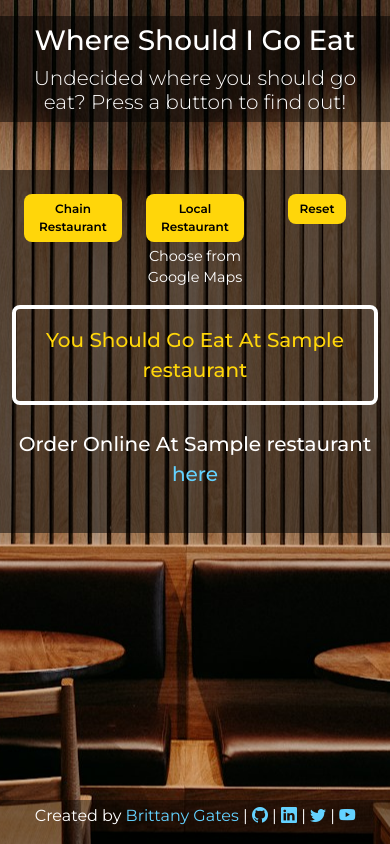
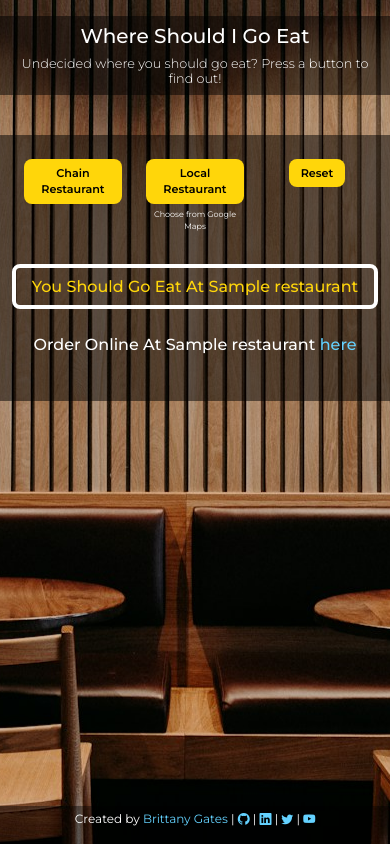
Before and after one commit to BrittanyGates/Where-Should-I-Go-Eat, a Flask app: template templates/index.html in a window 390 px wide. Run offline with Flask 3, Linux system fonts and the light colour scheme; the template is opened without the code that fills it: most values are stand-ins (such as "Sample title", 1, 10 or a date in 2020); parts of the project's set-up code (start-up, migrations or seed data) failed here and were passed over.

Commit message:
May 16 Update
Fixed the ranges of screen sizes for the mobile media queries.

```diff
--- a/static/css/styles.css
+++ b/static/css/styles.css
@@ -58,17 +58,58 @@
 /* MOBILE DEVICE STYLES */
 
 /* SMALL PHONES */
-@media screen and (max-width: 425px) {
+/* GLOBAL STYLES */
+@media screen and (min-width: 320px) and (max-width: 424px) {
   .title {
-    font-size: 1.75rem !important;
+    font-size: 1.25rem !important;
   }
 
   .subtitle {
+    font-size: 0.8rem !important;
+  }
+
+  .restaurant-container {
+    margin-top: 2.5rem !important;
+  }
+
+  .btn {
+    font-size: 0.7rem !important;
+  }
+
+  .google-maps-option {
+    margin-bottom: 0.5rem !important;
+    font-size: 0.5rem !important;
+  }
+
+  .restaurant-result {
+    margin-top: 1.5rem !important;
+    padding: 0.4rem !important;
     font-size: 1rem !important;
   }
 
+  .restaurant-link {
+    margin-top: 0.25rem !important;
+    padding: 0.25rem !important;
+    font-size: 1rem !important;
+  }
+
+  .contact-info-col {
+    font-size: 0.75rem !important;
+  }
+}
+
+/* START HERE TOMORROW */
+@media screen and (min-width: 425px) and (max-width: 767px) {
+  .title {
+    font-size: 1.25rem !important;
+  }
+
+  .subtitle {
+    font-size: 0.9rem !important;
+  }
+
   .restaurant-container {
-    margin-top: 5rem;
+    margin-top: 3rem !important;
   }
 
   .btn {
@@ -76,22 +117,71 @@
   }
 
   .google-maps-option {
-    font-size: 0.8rem;
+    font-size: 0.6rem !important;
   }
 
   .restaurant-result {
-    padding: 0.25rem;
+    padding: 0.25rem !important;
+    font-size: 1.2rem !important;
+  }
+
+  .restaurant-link {
+    margin-top: 0.25rem !important;
+    padding: 0.25rem !important;
+    font-size: 1.2rem !important;
+  }
+
+  .contact-info-col {
+    font-size: 0.75rem !important;
+  }
+}
+
+/* SMALL PHONES */
+/* LANDSCAPE ORIENTATION */
+@media screen and (min-height: 320px) and (max-height: 424px) and (orientation: landscape) {
+  body {
+    background-position: 50% 70%;
+  }
+
+  .title {
+    font-size: 1.5rem !important;
+  }
+
+  .subtitle {
+    font-size: 0.9rem !important;
+  }
+
+  .restaurant-container {
+    margin-top: 2rem !important;
+    padding-top: 1rem !important;
+    padding-bottom: 0 !important;
+  }
+
+  .btn {
+    font-size: 0.75rem !important;
+  }
+
+  .google-maps-option {
+    font-size: 0.8rem !important;
+  }
+
+  .restaurant-result {
+    padding: 0.25rem !important;
     font-size: 1.25rem !important;
   }
 
   .restaurant-link {
-    margin-top: 0.25rem;
-    padding: 0.25rem;
+    margin-top: 0 !important;
+    padding: 0 !important;
     font-size: 1.25rem !important;
+  }
+
+  .contact-info-col {
+    display: none;
   }
 }
 
-@media screen and (max-height: 425px) and (orientation: landscape) {
+@media screen and (min-height: 425px) and (max-height: 767px) and (orientation: landscape) {
   body {
     background-position: 50% 65%;
   }
@@ -115,53 +205,59 @@
   }
 
   .google-maps-option {
-    font-size: 0.8rem;
+    font-size: 0.8rem !important;
   }
 
   .restaurant-result {
-    padding: 0.25rem;
+    margin-top: 1rem !important;
+    padding: 0.25rem !important;
     font-size: 1.25rem !important;
   }
 
   .restaurant-link {
-    margin-top: 0.25rem;
-    padding: 0.25rem;
+    margin-top: 0 !important;
+    padding: 0rem !important;
     font-size: 1.25rem !important;
+  }
+
+  .contact-info-col {
+    display: none;
   }
 }
 
 /* TABLETS */
-@media screen and (max-width: 768px) {
+/* GLOBAL STYLES */
+@media screen and (min-width: 768px) and (max-width: 825px),
+screen and (min-height: 768px) and (max-height: 825px) and (orientation: landscape) {
+  .title {
+    font-size: 2rem !important;
+  }
+
   .subtitle {
-    font-size: 1.25rem !important;
+    font-size: 1rem !important;
   }
 
   .restaurant-container {
-    margin-top: 6rem;
+    margin-top: 5rem !important;
   }
 
   .google-maps-option {
-    font-size: 0.9rem;
+    font-size: 0.9rem !important;
   }
 }
 
-@media screen and (max-height: 768px) and (orientation: landscape) {
-  .subtitle {
-    font-size: 1.25rem !important;
-  }
-
-  .restaurant-container {
-    margin-top: 6rem;
-  }
-
-  .google-maps-option {
-    font-size: 0.9rem;
-  }
-}
-
-/* LAPTOPS */
-@media screen and (max-width: 1024px) {
+/* SMALL LAPTOPS */
+/* GLOBAL STYLES */
+@media screen and (min-width: 1024px) and (max-width: 1439px) {
   .restaurant-container {
     margin-top: 3rem;
   }
 }
+
+/* LARGE LAPTOPS */
+/* GLOBAL STYLES */
+@media screen and (max-width: 1440px) {
+  .restaurant-container {
+    margin-top: 4rem;
+  }
+}
```
